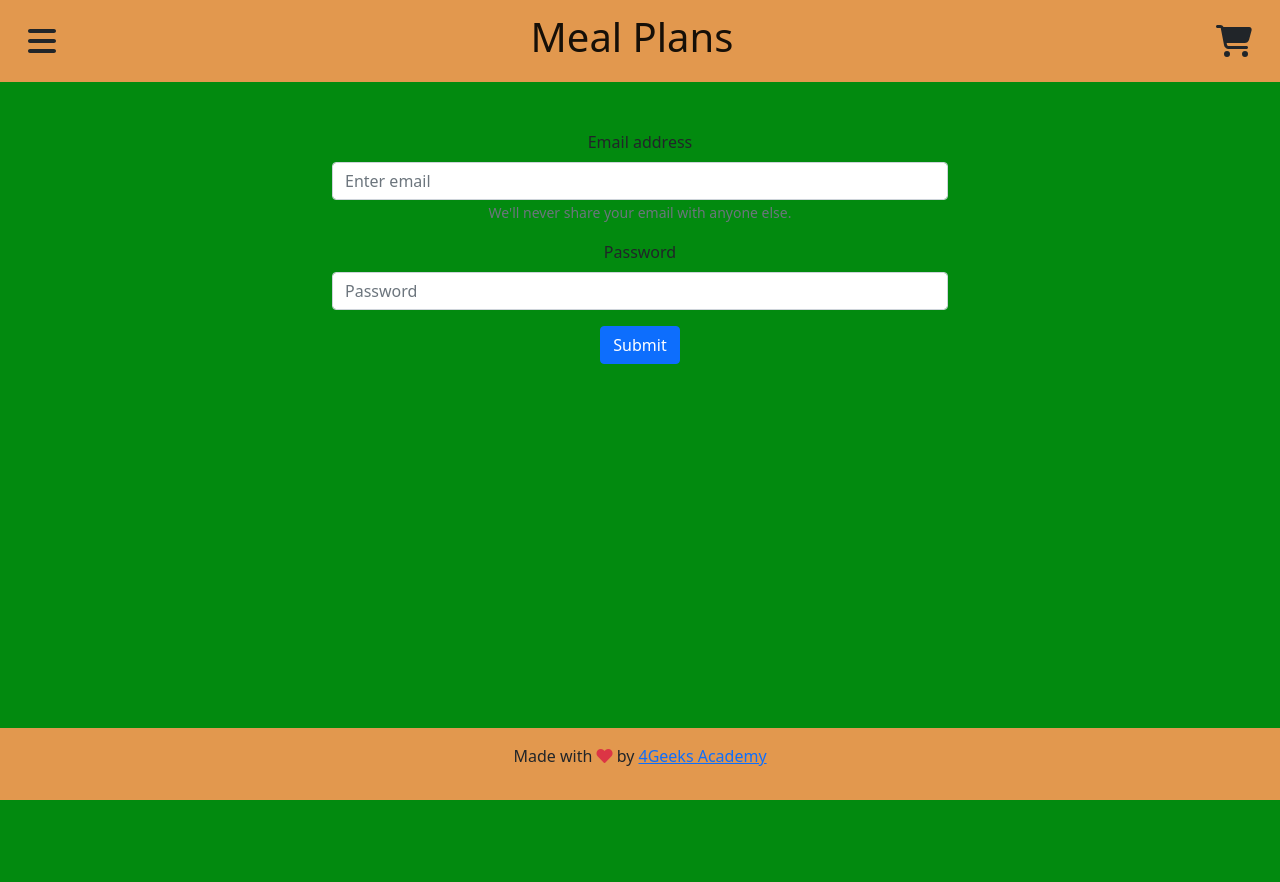
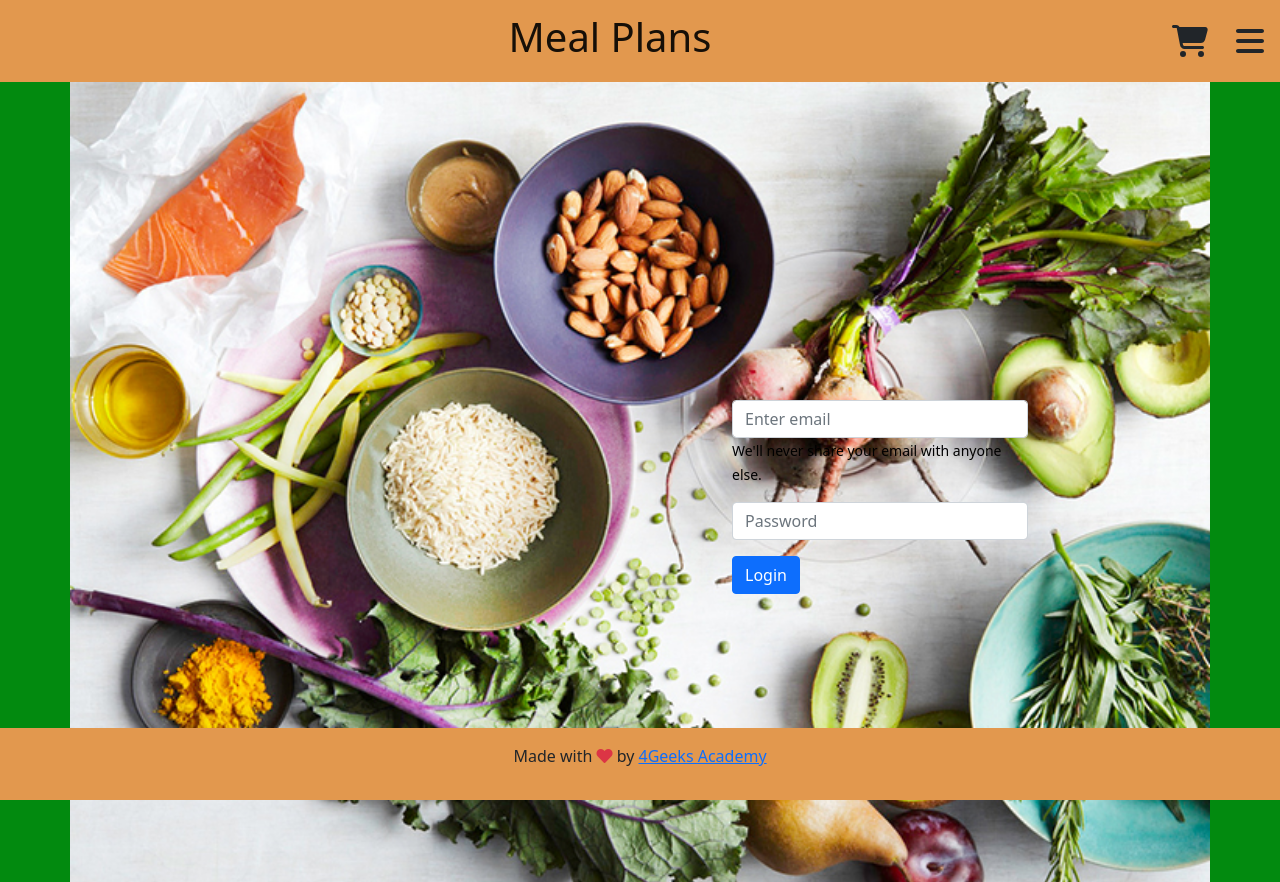
Before and after one commit to israeldail/meal-plan-website---personal-trainer, a React app: page /login in a window 1280 px wide. Before the commit the page ends 800 px from the top, so only its background shows below. Built offline with nearby package versions, Linux system fonts and the light colour scheme.

Commit message:
added image

```diff
--- a/src/front/js/component/navbar.js
+++ b/src/front/js/component/navbar.js
@@ -17,16 +17,13 @@ export const Navbar1 = () => {
   return (
     <Navbar expand="lg">
       <Container>
-        <FontAwesomeIcon
-          icon={faBars}
-          style={{ fontSize: "32px", marginLeft: "1rem" }}
-          onClick={handleShow}
-        />
+
         <>
           <Offcanvas
             show={show}
             onHide={handleClose}
             style={{ backgroundColor: "#E2984E" }}
+			placement="end"
           >
             <Offcanvas.Header closeButton>
               <Offcanvas.Title>Meal Plans Brand Name</Offcanvas.Title>
@@ -61,6 +58,11 @@ export const Navbar1 = () => {
           style={{ fontSize: "32px", marginRight: "1rem" }}
         />
       </Container>
+	  <FontAwesomeIcon
+          icon={faBars}
+          style={{ fontSize: "32px", marginRight: "1rem" }}
+          onClick={handleShow}
+        />
     </Navbar>
   );
 };
--- a/src/front/js/layout.js
+++ b/src/front/js/layout.js
@@ -3,8 +3,6 @@ import { BrowserRouter, Route, Routes } from "react-router-dom";
 import ScrollToTop from "./component/scrollToTop";
 
 import { Login } from "./pages/login";
-import { Demo } from "./pages/demo";
-import { Single } from "./pages/single";
 import injectContext from "./store/appContext";
 
 import { Navbar1 } from "./component/navbar";
@@ -23,8 +21,6 @@ const Layout = () => {
                     <Navbar1 />
                     <Routes>
                         <Route element={<Login />} path="/login" />
-                        <Route element={<Demo />} path="/demo" />
-                        <Route element={<Single />} path="/single/:theid" />
                         <Route element={<h1>Not found!</h1>} />
                     </Routes>
                     <Footer />
--- a/src/front/js/pages/login.js
+++ b/src/front/js/pages/login.js
@@ -5,34 +5,40 @@ import "../../styles/home.css";
 import Button from "react-bootstrap/Button";
 import Form from "react-bootstrap/Form";
 import { Container } from "react-bootstrap";
+import health from "../../img/health.jpg";
 
 export const Login = () => {
   const { store, actions } = useContext(Context);
 
   return (
-    <div className="text-center mt-5">
-      <Container style={{width: "50%"}}>
+      <Container
+        style={{
+          backgroundImage: `url(${health})`,
+          backgroundRepeat: "no-repeat",
+          backgroundSize: "cover",
+          height: "50rem",
+        }}
+      >
+        <Container style={{ width: "25%", zIndex: "10", top: "25rem", left: "45rem", position: "absolute" }}>
           <Form>
             <Form.Group className="mb-3" controlId="formBasicEmail">
-          <Form.Label>Email address</Form.Label>
               <Form.Control type="email" placeholder="Enter email" />
-          <Form.Text className="text-muted">
+              <Form.Text className="text-black">
                 We'll never share your email with anyone else.
               </Form.Text>
             </Form.Group>
 
             <Form.Group className="mb-3" controlId="formBasicPassword">
-          <Form.Label>Password</Form.Label>
               <Form.Control type="password" placeholder="Password" />
             </Form.Group>
             {/* <Form.Group className="mb-3" controlId="formBasicCheckbox">
           <Form.Check type="checkbox" label="Check me out" />
         </Form.Group> */}
             <Button variant="primary" type="submit">
-          Submit
+              Login
             </Button>
           </Form>
         </Container>
-    </div>
+      </Container>
   );
 };
--- a/src/front/styles/home.css
+++ b/src/front/styles/home.css
@@ -11,6 +11,7 @@ body {
     min-height: 100vh;
     display: flex;
     flex-direction: column;
+    margin: 0;
 }
 
 .navbar {
```
Also changed, not shown: src/front/img/health.jpg (added). Lines whose indentation alone changed are shown as unchanged.
